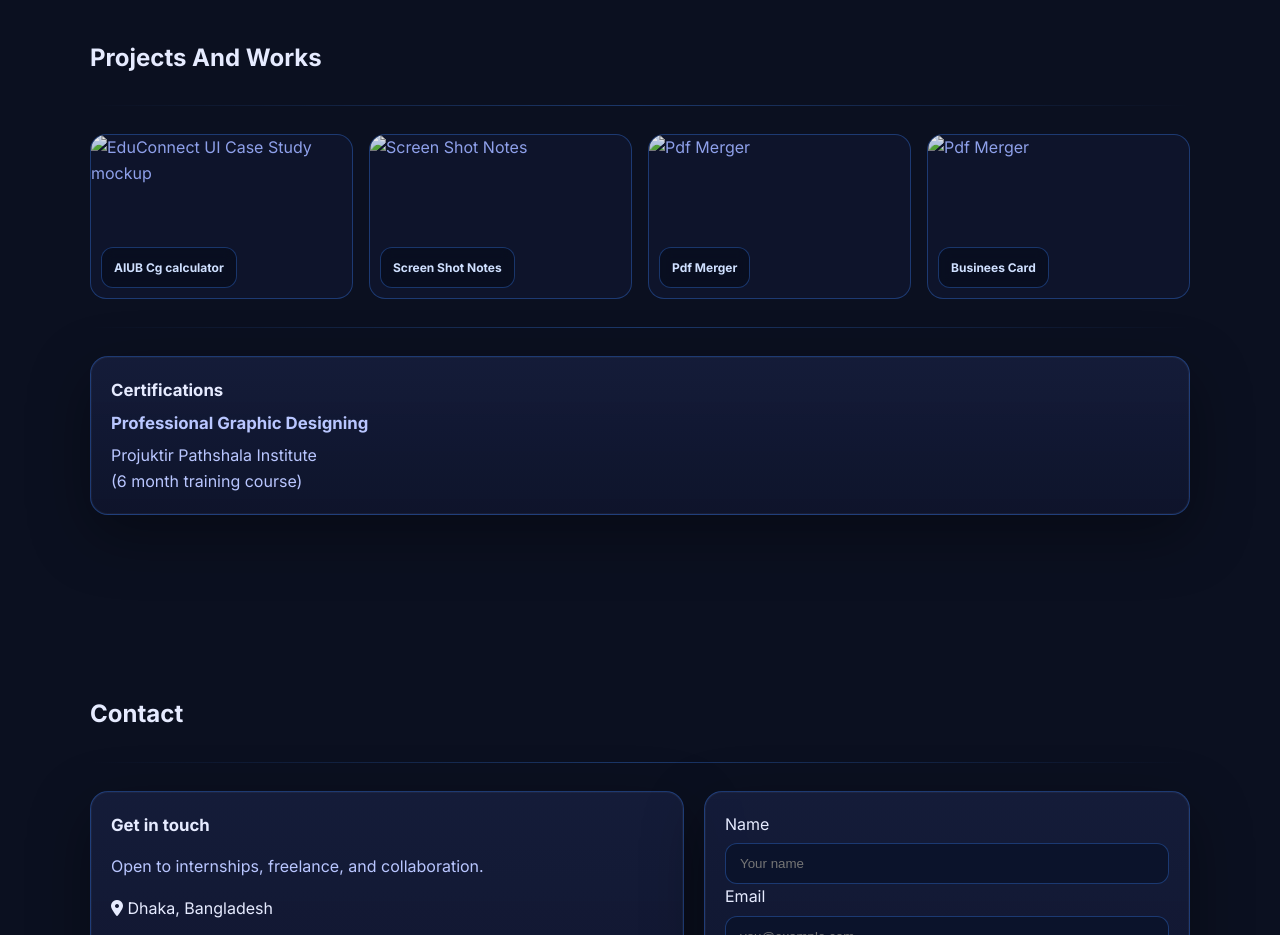
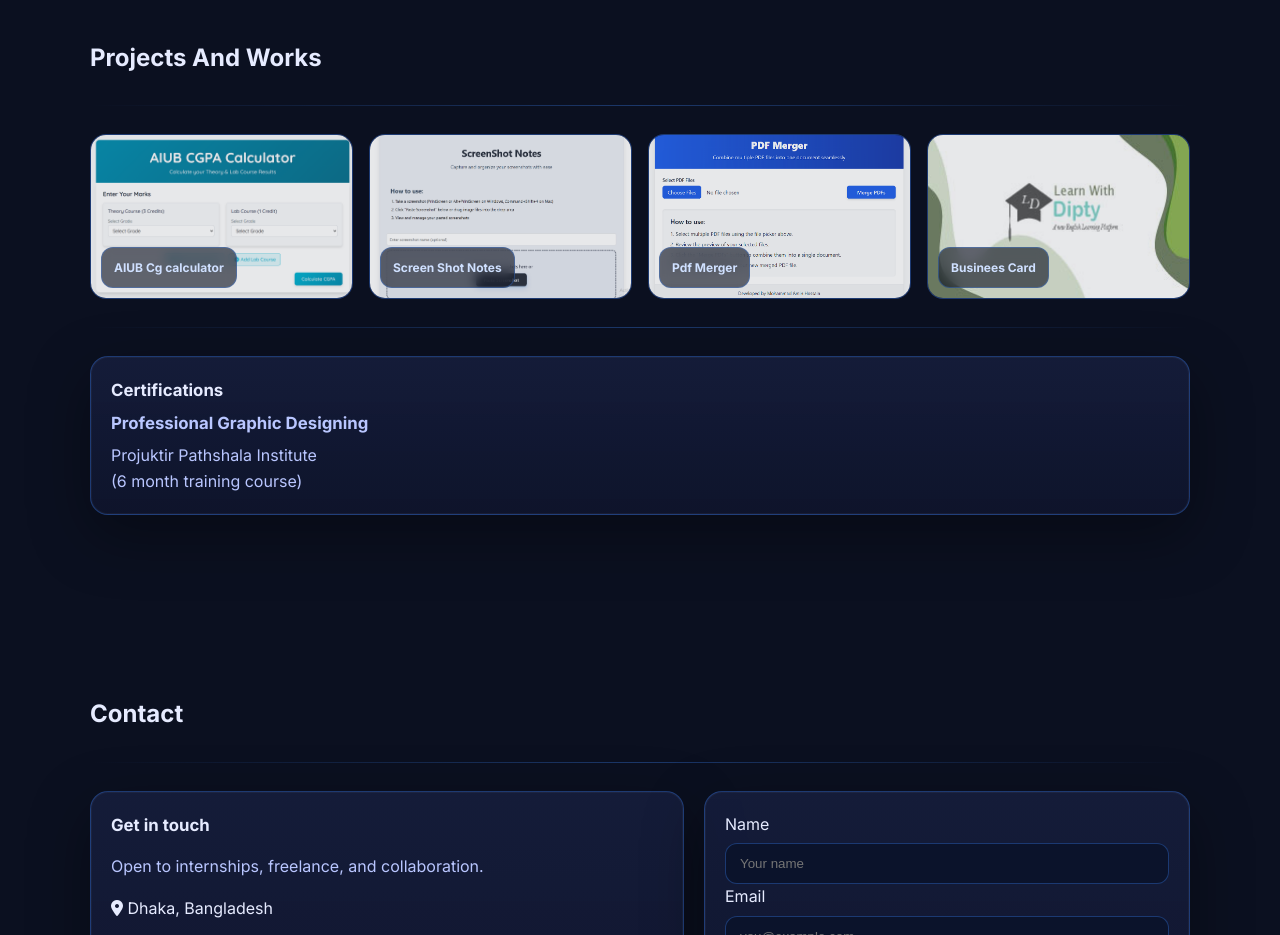
Before and after one commit to yourCutebby/Portfolio-1, a plain HTML site: page index.html in a window 1280 px wide. Shown: the part 2760-3695 px from the top of the page. Drawn offline with Linux system fonts and the light colour scheme.

Commit message:
Update index.html

```diff
--- a/index.html
+++ b/index.html
@@ -311,26 +311,26 @@
       <div class="divider"></div>
       <div class="work">
         <a class="w" href="#" target="_blank" rel="noreferrer">
-          <img src="cg.png" alt="EduConnect UI Case Study mockup" />
+          <img src="Assets/images/cg.png" alt="EduConnect UI Case Study mockup" />
           <div class="info">
             <div class="tag"><strong>AIUB Cg calculator</strong> </div>
           </div>
         </a>
         <a class="w" href="#" target="_blank" rel="noreferrer">
-          <img src="ssn.png" alt="Screen Shot Notes" />
+          <img src="Assets/images/ssn.png" alt="Screen Shot Notes" />
           <div class="info">
             <div class="tag"><strong>Screen Shot Notes</strong> </div>
           </div>
         </a>
         <a class="w" href="#" target="_blank" rel="noreferrer">
-          <img src="pdf.png" alt="Pdf Merger" />
+          <img src="Assets/images/pdf.png" alt="Pdf Merger" />
           <div class="info">
             <div class="tag"><strong>Pdf Merger</strong> </div>
           </div>
         </a>
 
         <a class="w" href="#" target="_blank" rel="noreferrer">
-          <img src="Dipty-mam-card.jpg" alt="Pdf Merger" />
+          <img src="Assets/images/Dipty-mam-card.jpg" alt="Pdf Merger" />
           <div class="info">
             <div class="tag"><strong>Businees Card</strong> </div>
           </div>
```
